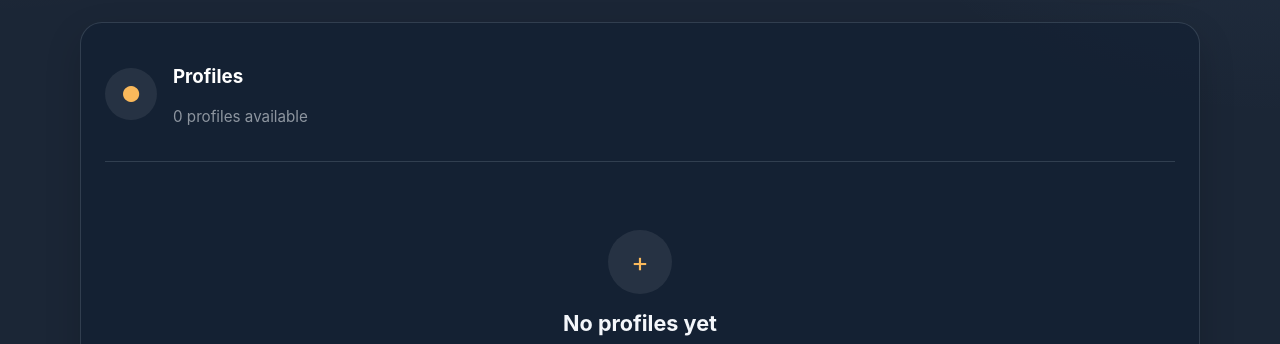
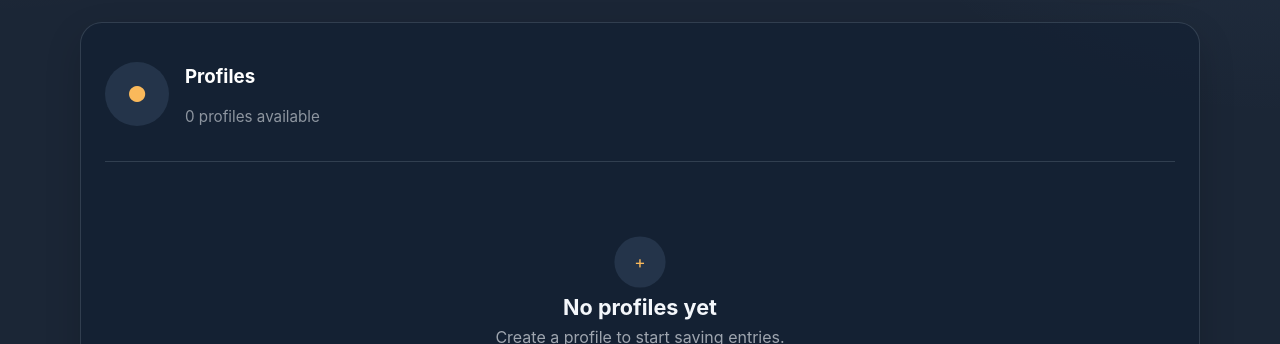
Before and after one commit to elabftw/desktop, a Svelte app in the folder frontend/: page / in a window 1280 px wide. Shown: the part 427-771 px from the top of the page. Built offline with nearby package versions, Linux system fonts and the light colour scheme; a web font is replaced by a local one.

Commit message:
some cleanup and ALERT

```diff
--- a/frontend/src/components/Alert.svelte
+++ b/frontend/src/components/Alert.svelte
@@ -1,14 +1,27 @@
 <script lang='ts'>
   type AlertType = 'success' | 'error' | 'warning' | 'info';
+
   type AlertProps = {
     type?: AlertType;
     message?: string;
   };
+
   let { type = 'success', message = '' }: AlertProps = $props();
+
+  let visible = $state(true);
 </script>
 
-{#if message}
-  <div class={`alert alert-${type}`}>
+{#if message && visible}
+  <div class={`alert alert-${type} flex justify-between items-center`}>
     <strong>{message}</strong>
+
+    <button
+      class='alert-close'
+      type='button'
+      aria-label='Close alert'
+      onclick={() => visible = false}
+    >
+      ×
+    </button>
   </div>
 {/if}
--- a/frontend/src/components/MainApp.svelte
+++ b/frontend/src/components/MainApp.svelte
@@ -83,7 +83,7 @@
     addError = '';
     try {
       const id = await SaveEntry(profileUuid, entryTitle, entryMainText);
-      status = `Saved with id ${id}`;
+      status = `Saved with id ${id} ✔`;
       await refreshEntries();
     } catch (e: unknown) {
       status = '';
@@ -138,15 +138,9 @@
     </div>
   </header>
 
-  {#if addError}
-    <div class='app-alert'>
-      <Alert type='error' message={addError}/>
-    </div>
-  {/if}
-
   {#if view === 'index'}
     <section class='panel' aria-labelledby='entries-title'>
-      <div class='card-header-banner'>
+      <div class='header-banner border-bottom'>
         <div class='flex items-center gap-1'>
           <div class='icon' aria-hidden='true'>▣</div>
           <div>
@@ -165,17 +159,16 @@
         </div>
       {:else if entries.length === 0}
         <div class='empty-state'>
-          <div class='empty-icon' aria-hidden='true'>✎</div>
+          <div class='icon' aria-hidden='true'>✎</div>
           <h3>No entries yet</h3>
           <p>Create your first entry to start writing.</p>
-          <button class='btn btn-primary' onclick={openEditor}><span aria-hidden='true'>+</span> Create entry</button>
         </div>
       {:else}
         <div class='entry-list'>
           {#each entries as e (e.id)}
             <div class='flex gap-1'>
             <button type='button' class='entry-card' onclick={() => openEntry(e.id)}>
-              <span class='entry-card-icon' aria-hidden='true'>▤</span>
+              <span class='icon-sm' aria-hidden='true'>▤</span>
               <span class='entry-card-content'>
                 <span class='entry-card-title'>
                   {e.title || 'Untitled entry'}
@@ -217,7 +210,7 @@
           />
         </div>
 
-        <div>
+        <div class='input-box'>
           <label for='entryMainText'>Entry main text</label>
           <textarea
             id='entryMainText'
@@ -228,10 +221,10 @@
         </div>
 
         {#if status}
-          <Alert type='success' message={status}/>
+          {#key status}<Alert type='success' message={status}/>{/key}
         {/if}
 
-        <Alert type='error' message={addError}/>
+        {#key addError}<Alert type='error' message={addError}/>{/key}
       </form>
     </section>
   {/if}
--- a/frontend/src/components/ProfileSelector/ProfileSelector.svelte
+++ b/frontend/src/components/ProfileSelector/ProfileSelector.svelte
@@ -130,7 +130,7 @@
   });
 </script>
 
-<div class='profile-shell'>
+<div class='container'>
   {#if !showAddProfile}
     <ProfileSelectorList
       {profiles}
--- a/frontend/src/components/ProfileSelector/ProfileSelectorCreateForm.svelte
+++ b/frontend/src/components/ProfileSelector/ProfileSelectorCreateForm.svelte
@@ -43,7 +43,7 @@
       />
     </div>
 
-    <Alert type='error' message={addError}/>
+    {#key addError}<Alert type='error' message={addError}/>{/key}
 
     <div class='flex-row-center form-actions'>
       <button type='button' class='btn btn-secondary' onclick={closeAddProfile}>
--- a/frontend/src/components/ProfileSelector/ProfileSelectorList.svelte
+++ b/frontend/src/components/ProfileSelector/ProfileSelectorList.svelte
@@ -87,7 +87,7 @@
       </div>
     {:else}
       <div class='empty-state'>
-        <div class='empty-icon' aria-hidden='true'>+</div>
+        <div class='icon-sm' aria-hidden='true'>+</div>
         <h3>No profiles yet</h3>
         <p>Create a profile to start saving entries.</p>
 
--- a/frontend/src/components/ProfileSelector/ProfileSelectorUnlockForm.svelte
+++ b/frontend/src/components/ProfileSelector/ProfileSelectorUnlockForm.svelte
@@ -4,6 +4,7 @@
 
   type Props = {
     addError: string;
+    clearError: () => void;
     clearProfileSelection: () => void;
     unlock: (passphrase: string) => void | Promise<void>;
     deleteSelectedProfile: (passphrase: string) => void | Promise<void>;
@@ -37,7 +38,7 @@
       />
     </div>
 
-    <Alert type='error' message={addError}/>
+    {#key addError}<Alert type='error' message={addError}/>{/key}
 
     <div class='flex-row-center form-actions'>
       <button class='btn btn-secondary' type='button' onclick={clearProfileSelection}>
--- a/frontend/src/css/alerts.css
+++ b/frontend/src/css/alerts.css
@@ -19,7 +19,7 @@
 /* Red error alert */
 .alert-error {
   background: var(--red-lighter);
-  border-color: var(--red-light);
+  border-color: var(--red-border);
   color: var(--red-dark);
 }
 
@@ -36,3 +36,18 @@
   border-color: var(--warning-border);
   color: var(--warning-text);
 }
+
+.alert-close {
+  border: 0;
+  background: transparent;
+  color: inherit;
+  font-size: 2rem;
+  font-weight: bold;
+  line-height: 1;
+  cursor: pointer;
+  opacity: 0.7;
+}
+
+.alert-close:hover {
+  opacity: 1;
+}
--- a/frontend/src/css/main-app.css
+++ b/frontend/src/css/main-app.css
@@ -13,10 +13,6 @@
   background: var(--surface-dark-soft);
 }
 
-.app-alert {
-  margin-bottom: 1rem;
-}
-
 .panel {
   border: 1px solid rgba(201, 214, 227, 0.16);
   border-radius: 22px;
@@ -25,16 +21,19 @@
   padding: 1.7rem;
 }
 
-.icon {
-  width: 52px;
-  height: 52px;
+.icon, .icon-sm {
+  width: 64px;
+  height: 64px;
   display: grid;
   place-items: center;
-  flex: 0 0 auto;
   border-radius: 999px;
-  color: #fab95b;
-  background: rgba(244, 247, 251, 0.08);
+  color: var(--orange);
+  background: var(--blue-glow-soft);
   font-size: 1.35rem;
+}
+
+.icon-sm {
+  transform: scale(.8);
 }
 
 .entry-list {
@@ -72,17 +71,6 @@
   box-shadow: 0 0 0 3px rgba(250, 185, 91, 0.14);
 }
 
-.entry-card-icon {
-  width: 44px;
-  height: 44px;
-  display: grid;
-  place-items: center;
-  border-radius: 999px;
-  color: #fab95b;
-  background: rgba(244, 247, 251, 0.08);
-  font-size: 1.1rem;
-}
-
 .entry-card-content {
   min-width: 0;
   display: grid;
@@ -104,7 +92,7 @@
 }
 
 .entry-card-action {
-  color: #fab95b;
+  color: var(--orange);
   font-weight: 850;
   white-space: nowrap;
 }
@@ -119,18 +107,6 @@
 .empty-state {
   display: grid;
   place-items: center;
-}
-
-.empty-icon {
-  width: 64px;
-  height: 64px;
-  display: grid;
-  place-items: center;
-  margin-bottom: 1rem;
-  border-radius: 999px;
-  color: #fab95b;
-  background: rgba(244, 247, 251, 0.08);
-  font-size: 1.65rem;
 }
 
 .empty-state h3 {
@@ -153,7 +129,7 @@
   gap: 1rem;
   padding-bottom: 1.25rem;
   margin-bottom: 1.25rem;
-  border-bottom: 1px solid rgba(201, 214, 227, 0.12);
+  border-bottom: 1px solid var(--border-soft);
 }
 
 .entry-title-input {
@@ -172,15 +148,6 @@
     border-radius: 18px;
   }
 
-  .card-header-banner {
-    align-items: flex-start;
-    flex-direction: column;
-  }
-
-  .card-header-banner .btn {
-    width: 100%;
-  }
-
   .entry-card {
     grid-template-columns: auto minmax(0, 1fr);
   }
--- a/frontend/src/css/main.css
+++ b/frontend/src/css/main.css
@@ -36,26 +36,26 @@
   --orange-focus-shadow: rgba(250, 185, 91, 0.14);
 
   /* Red */
-  --red-dark: #a94442;
+  --red-dark: #ffb8b6;
   --red-light: #ffb8b6;
-  --red-lighter: #f2dede;
+  --red-lighter: rgba(159, 58, 56, 0.14);
   --red-border: rgba(255, 120, 116, 0.28);
   --red-background: rgba(159, 58, 56, 0.14);
 
   /* Info alert */
-  --info-bg: #d9edf7;
-  --info-border: #bcdff1;
-  --info-text: #31708f;
+  --info-bg: rgba(49, 112, 143, 0.14);
+  --info-border: rgba(158, 217, 244, 0.24);
+  --info-text: #9ed9f4;
 
   /* Success alert */
-  --success-bg: #dff0d8;
-  --success-border: #c8e5bc;
-  --success-text: #3c763d;
+  --success-bg: rgba(42, 62, 42, 0.48);
+  --success-border: rgba(121, 156, 121, 0.48);
+  --success-text: #8ff08f;
 
   /* Warning alert */
-  --warning-bg: #fcf8e3;
-  --warning-border: #f2e3a3;
-  --warning-text: #8a6d3b;
+  --warning-bg: rgba(250, 185, 91, 0.10);
+  --warning-border: rgba(250, 185, 91, 0.28);
+  --warning-text: var(--orange-light);
 }
 
 * {
@@ -135,6 +135,10 @@ h2 {
   margin-top: 1rem;
 }
 
+.justify-between {
+  justify-content: space-between;
+}
+
 .flex {
   display: flex;
 }
--- a/frontend/src/css/profiles.css
+++ b/frontend/src/css/profiles.css
@@ -1,11 +1,4 @@
-.profile-shell {
-  width: min(1120px, calc(100vw - 3rem));
-  margin: 0 auto;
-  padding: 2.5rem 0;
-  text-align: left;
-}
-
-.header-banner, .card-header-banner {
+.header-banner {
   display: flex;
   justify-content: space-between;
   align-items: center;
@@ -13,14 +6,14 @@
   margin-bottom: 1.5rem;
 }
 
-.card-header-banner {
+.border-bottom {
   padding-bottom: 1.25rem;
-  border-bottom: 1px solid rgba(201, 214, 227, 0.12);
+  border-bottom: 1px solid var(--border-soft);
 }
 
 .header-subtitle {
   margin: 0 0 0.35rem;
-  color: #fab95b;
+  color: var(--orange);
   font-size: 0.85rem;
   font-weight: 800;
   letter-spacing: 0.08em;
@@ -90,7 +83,7 @@
   flex: 0 0 auto;
   border-radius: 999px;
   color: #241800;
-  background: #fab95b;
+  background: var(--orange);
   font-weight: 900;
   font-size: 0.9rem;
 }
@@ -116,7 +109,7 @@
 }
 
 .profile-action {
-  color: #fab95b;
+  color: var(--orange);
   font-weight: 850;
   white-space: nowrap;
 }
@@ -127,18 +120,6 @@
   place-items: center;
   text-align: center;
   color: rgba(244, 247, 251, 0.62);
-}
-
-.empty-icon {
-  width: 64px;
-  height: 64px;
-  display: grid;
-  place-items: center;
-  margin-bottom: 1rem;
-  border-radius: 999px;
-  color: #fab95b;
-  background: rgba(244, 247, 251, 0.08);
-  font-size: 1.65rem;
 }
 
 .empty-state h3 {
@@ -186,7 +167,7 @@
 .danger-zone {
   margin-top: 1.25rem;
   padding-top: 1rem;
-  border-top: 1px solid rgba(201, 214, 227, 0.12);
+  border-top: 1px solid var(--border-soft);
 }
 
 .danger-zone summary {
```
